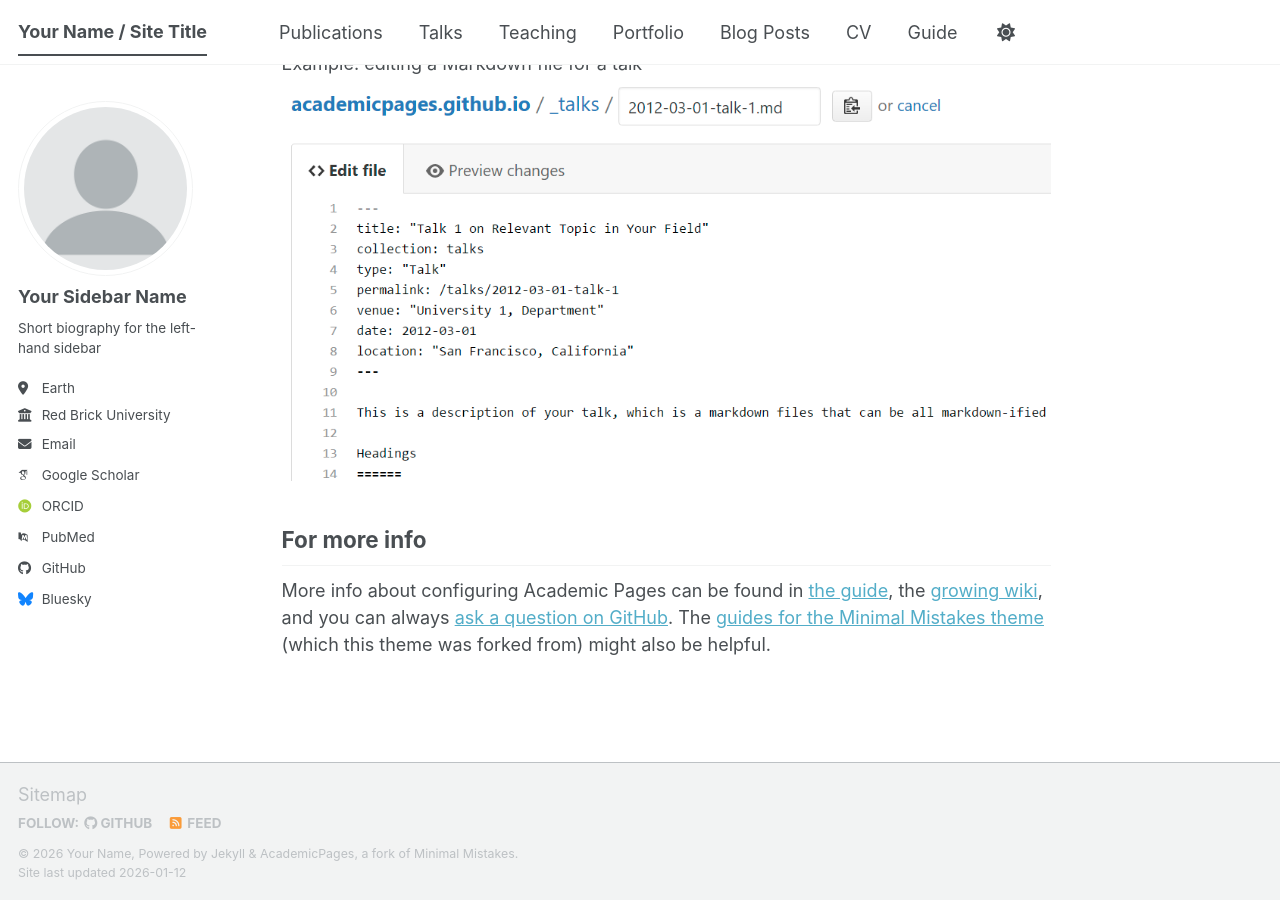
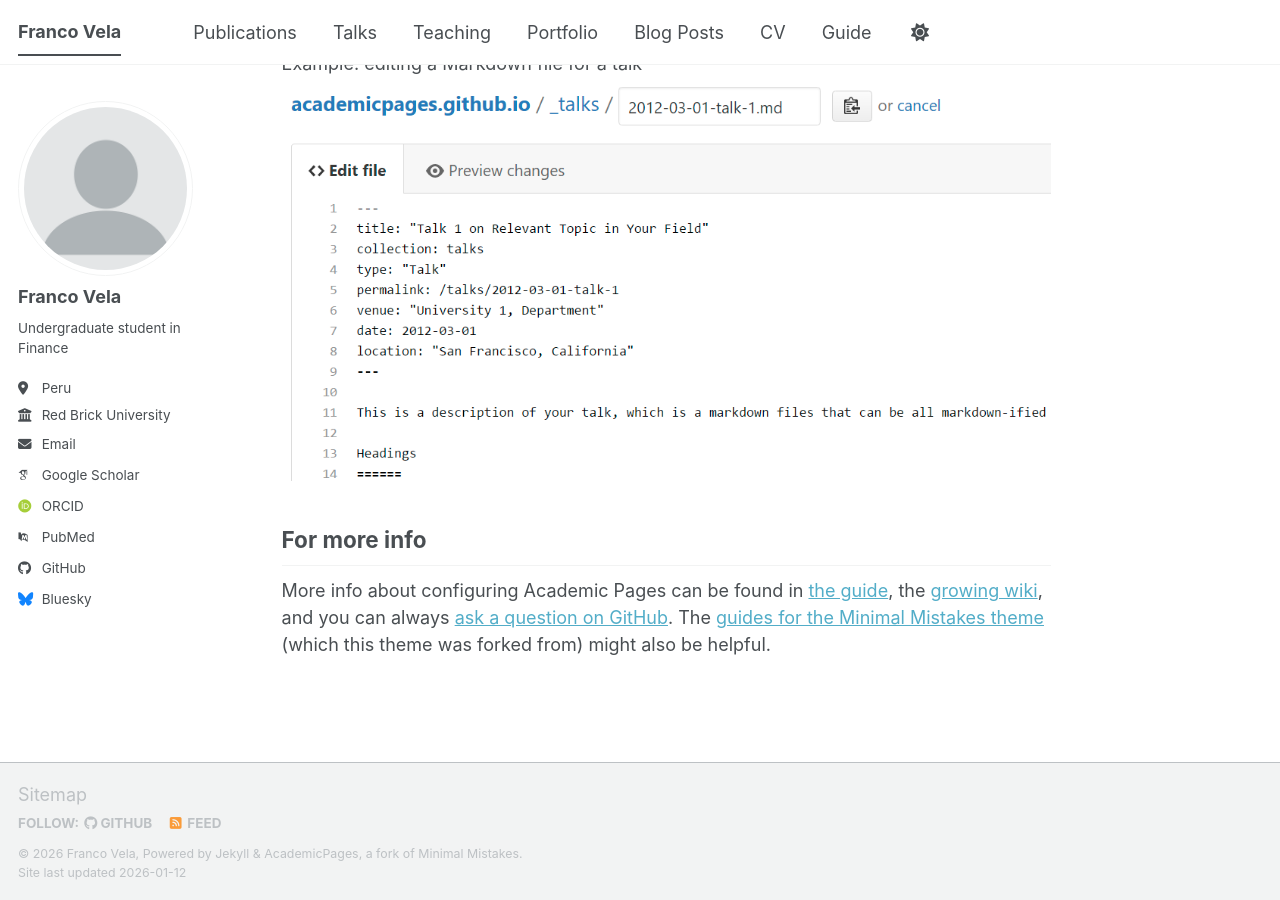
Before and after one commit to fvelam/fvelam.github.io, a Jekyll site: the page built from _pages/about.md, in a window 1280 px wide and 900 px high, scrolled down 2720 px. Built offline with Jekyll 4.4.1, drawn with Linux system fonts in a browser that asks for light colours; some web fonts are replaced; a script bundle is joined from its source files by our own code; library files that are not in the unit come from our copies.

Commit message:
Update personal information in _config.yml

```diff
--- a/_config.yml
+++ b/_config.yml
@@ -9,14 +9,14 @@
 # Basic Site Settings
 locale                   : "en-US"
 site_theme               : "default" # The available themes options are "default", "air", "sunrise", "mint", "dirt" and "contrast"
-title                    : "Your Name / Site Title"
+title                    : "Franco Vela"
 title_separator          : "-"
-name                     : &name "Your Name"
-description              : &description "Your Name's academic portfolio"   # Update this with a general description of your site, this is the default if not overridden by a page
-url                      : https://academicpages.github.io # The base hostname & protocol for your site e.g. "https://[your GitHub username].github.io",
+name                     : &name "Franco Vela"
+description              : &description "Finance student"   # Update this with a general description of your site, this is the default if not overridden by a page
+url                      : https://fvelam.github.io # The base hostname & protocol for your site e.g. "https://[your GitHub username].github.io",
                                                            # or if you already have some other page hosted on Github then use "https://[your GitHub username].github.io/[Your Repo Name]"
 baseurl                  : "" # the subpath of your site, e.g. "/blog"
-repository               : "academicpages/academicpages.github.io"
+repository               : "fvelam/fvelam.github.io"
 
 # Site Author - The following control what appear as part of the author content on the side bar.
 #               If a field is blank the icon and link will not appear, otherwise it will be shown.
@@ -24,13 +24,13 @@ repository               : "academicpages/academicpages.github.io"
 author:
   # Biographic information
   avatar           : "profile.png"
-  name             : "Your Sidebar Name"
+  name             : "Franco Vela"
   pronouns         : # example: "she/her"
-  bio              : "Short biography for the left-hand sidebar"
-  location         : "Earth"
+  bio              : "Undergraduate student in Finance"
+  location         : "Peru"
   employer         : "Red Brick University"
   uri              : # URL
-  email            : "none@example.org"
+  email            : "franco.vela@pucp.edu.pe"
 
   # Academic websites
   academia         : # URL
```
